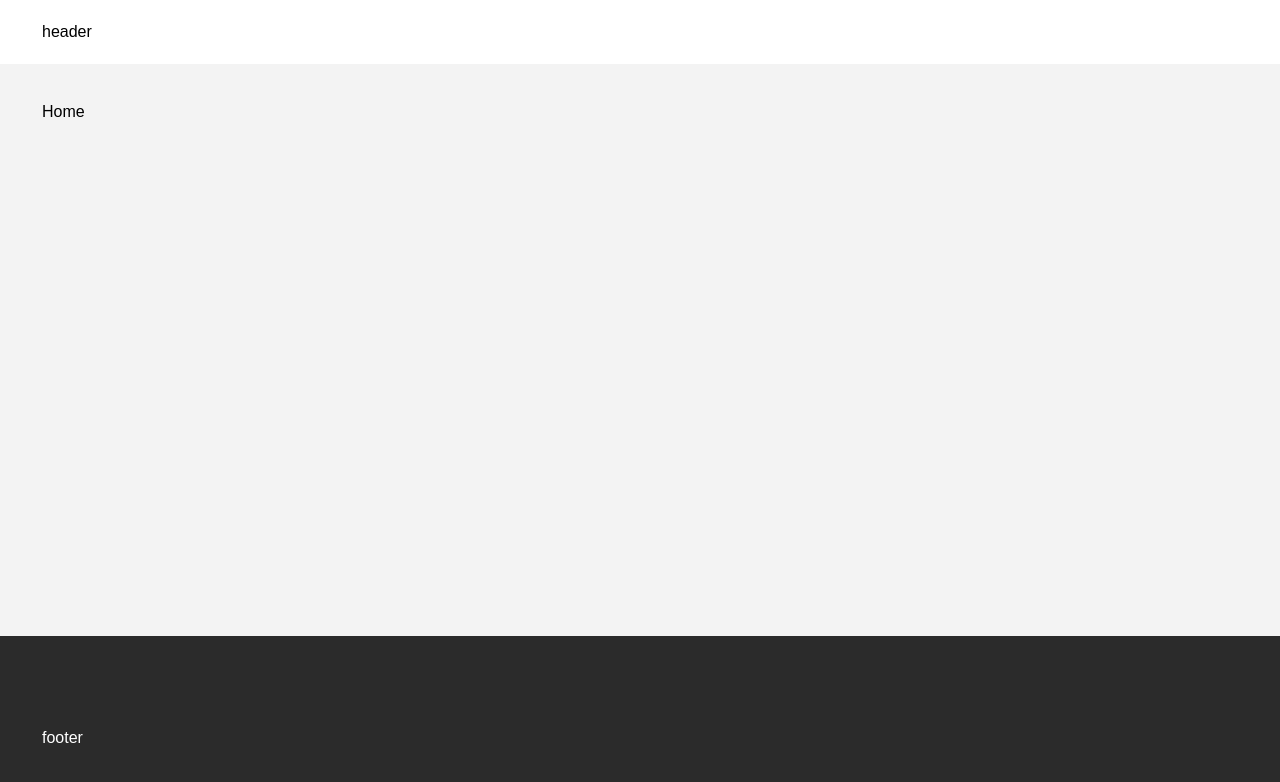
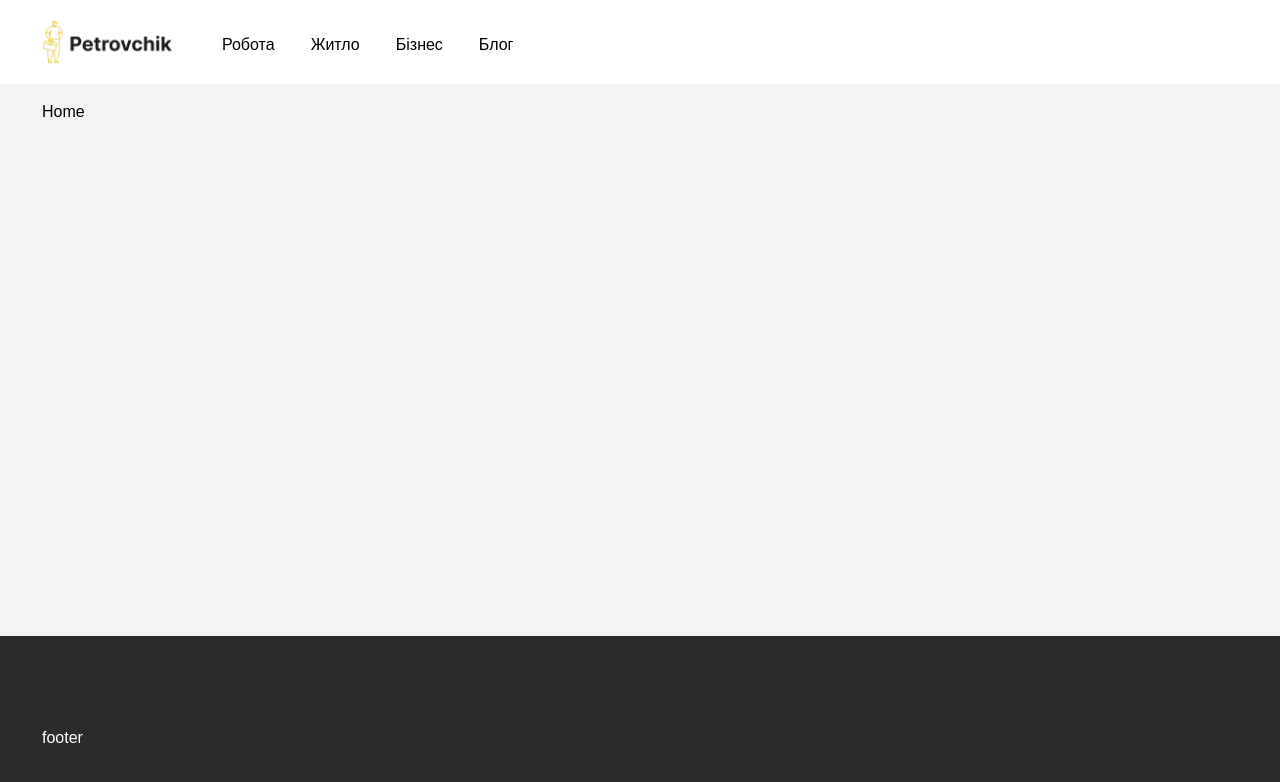
Before and after one commit to macs1756/petrovchik-next-client, a Next.js app: page / in a window 1280 px wide. Shown: the top 782 px of the page. Built offline with nearby package versions, Linux system fonts and the light colour scheme.

Commit message:
create constant for navbar links

```diff
--- a/src/app/components/Header/index.tsx
+++ b/src/app/components/Header/index.tsx
@@ -1,8 +1,34 @@
+import Image from "next/image"
+import Link from "next/link"
+import { HOME_PAGE } from '../../constants/links'
+import { NAVBAR_LINKS } from '../../constants/navbar'
+
 export default function Header (){
+
+
   return(
     <header>
-      <div className="content">
-        header
+      <div className="content flex items-center justify-between">
+          <div className="flex gap-[50px] items-center">
+          <Link href={HOME_PAGE} >
+          <Image
+          alt="header logo"
+          src='/header__logo.webp'
+          width={130}
+          height={43}
+           />
+          </Link>
+
+          <ul className="flex items-center gap-[36px] pt-[6px] " >
+
+            {
+              NAVBAR_LINKS.map((e, i)=>(
+                <li key={e?.text + i}><Link href={e?.url} >{e?.text}</Link></li>
+              ))
+            }
+          </ul>
+
+          </div>
       </div>
     </header>
   )
--- a/src/app/utils/links.ts
+++ b/src/app/constants/links.ts
@@ -2,7 +2,7 @@
 const domain = 'http://localhost:3000/'
 const current_language = 'uk'
 
-export const HOME_PAGE = domain + '/'
+export const HOME_PAGE = domain + ''
 export const WORK_CATALOG = domain + '/work/'
 export const DWELLING_CATALOG = domain + '/dwelling/'
 export const BUSINESS_CATALOG = domain + '/business/'
--- /dev/null
+++ b/src/app/constants/navbar.ts
@@ -0,0 +1,21 @@
+import { InavbarLink } from "../types"
+import { WORK_CATALOG, DWELLING_CATALOG, BUSINESS_CATALOG, BLOG_CATALOG } from '../constants/links'
+
+export const NAVBAR_LINKS: InavbarLink[] = [
+  {
+    text: 'Робота',
+    url: WORK_CATALOG,
+  },
+  {
+    text: 'Житло',
+    url: DWELLING_CATALOG,
+  },
+  {
+    text: 'Бізнес',
+    url: BUSINESS_CATALOG,
+  },
+  {
+    text: 'Блог',
+    url: BLOG_CATALOG,
+  },
+]
--- /dev/null
+++ b/src/app/types/index.ts
@@ -0,0 +1,5 @@
+
+export interface InavbarLink{
+    text: string
+    url: string
+}
--- a/tsconfig.json
+++ b/tsconfig.json
@@ -22,6 +22,6 @@
       "@/*": ["./src/*"]
     }
   },
-  "include": ["next-env.d.ts", "**/*.ts", "**/*.tsx", ".next/types/**/*.ts"],
+  "include": ["next-env.d.ts", "**/*.ts", "**/*.tsx", ".next/types/**/*.ts", "src/app/constants/links.ts"],
   "exclude": ["node_modules"]
 }
```
Also changed, not shown: public/header__logo.webp (added).
